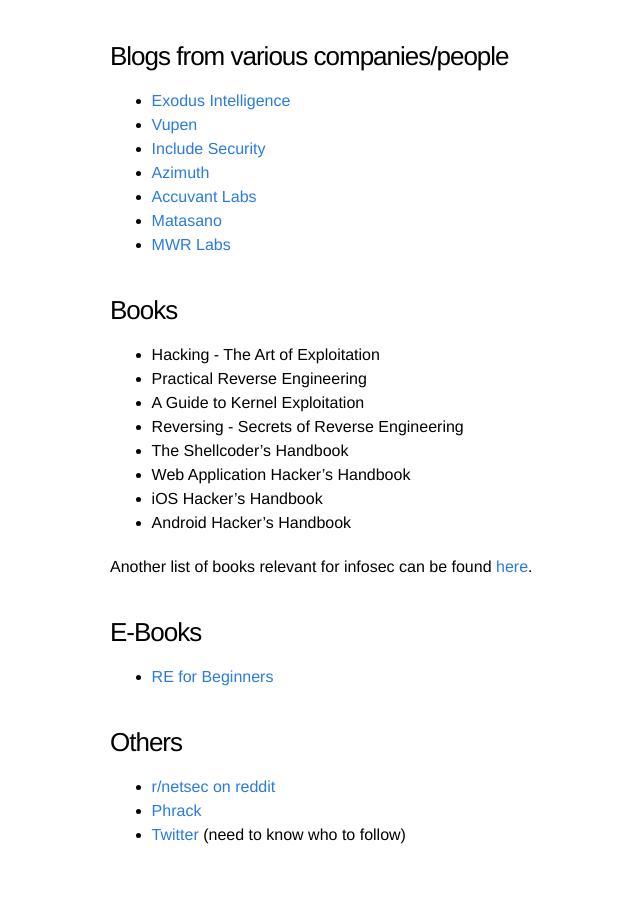
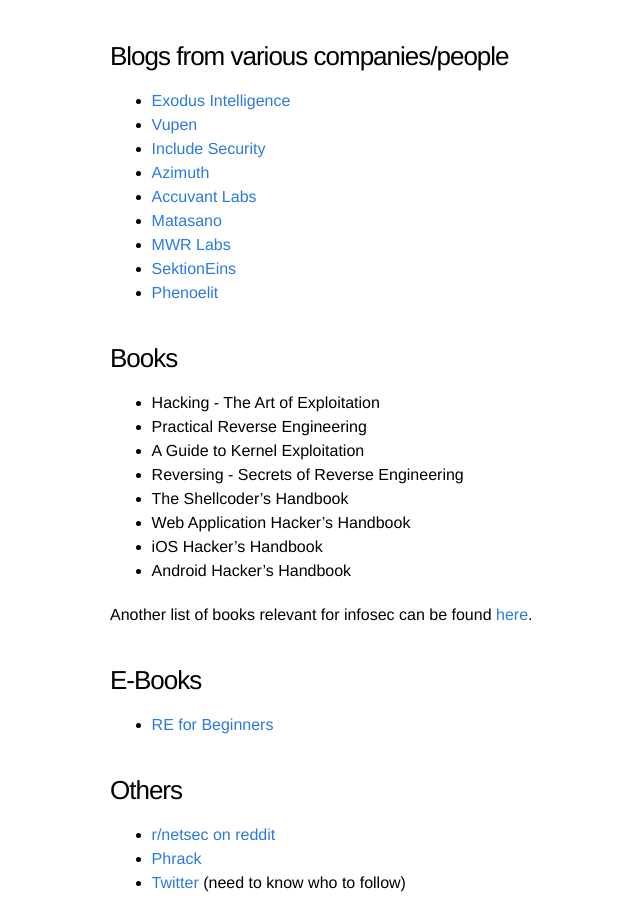
Before and after one commit to kitctf/www, a Jekyll site: the page built from resources.md, in a window 1280 px wide and 900 px high, scrolled down 1025 px. Shown: the whole window, without its empty margins (130-770 px from the left). Built offline with Jekyll 4.4.1, drawn with Linux system fonts in a browser that asks for light colours.

Commit message:
Two more blogs added and made email clickable

```diff
--- a/resources.md
+++ b/resources.md
@@ -41,6 +41,8 @@
 - [Accuvant Labs](http://www.accuvant.com/blog/)
 - [Matasano](http://matasano.com/research/)
 - [MWR Labs](http://labs.mwrinfosecurity.com/blog)
+- [SektionEins](https://www.sektioneins.de/en/categories/blog.html)
+- [Phenoelit](http://phenoelit.org/blog/)
 
 ### Books
 - Hacking - The Art of Exploitation
```
Also changed, not shown: we-want-you.md (+1 -1 lines).
